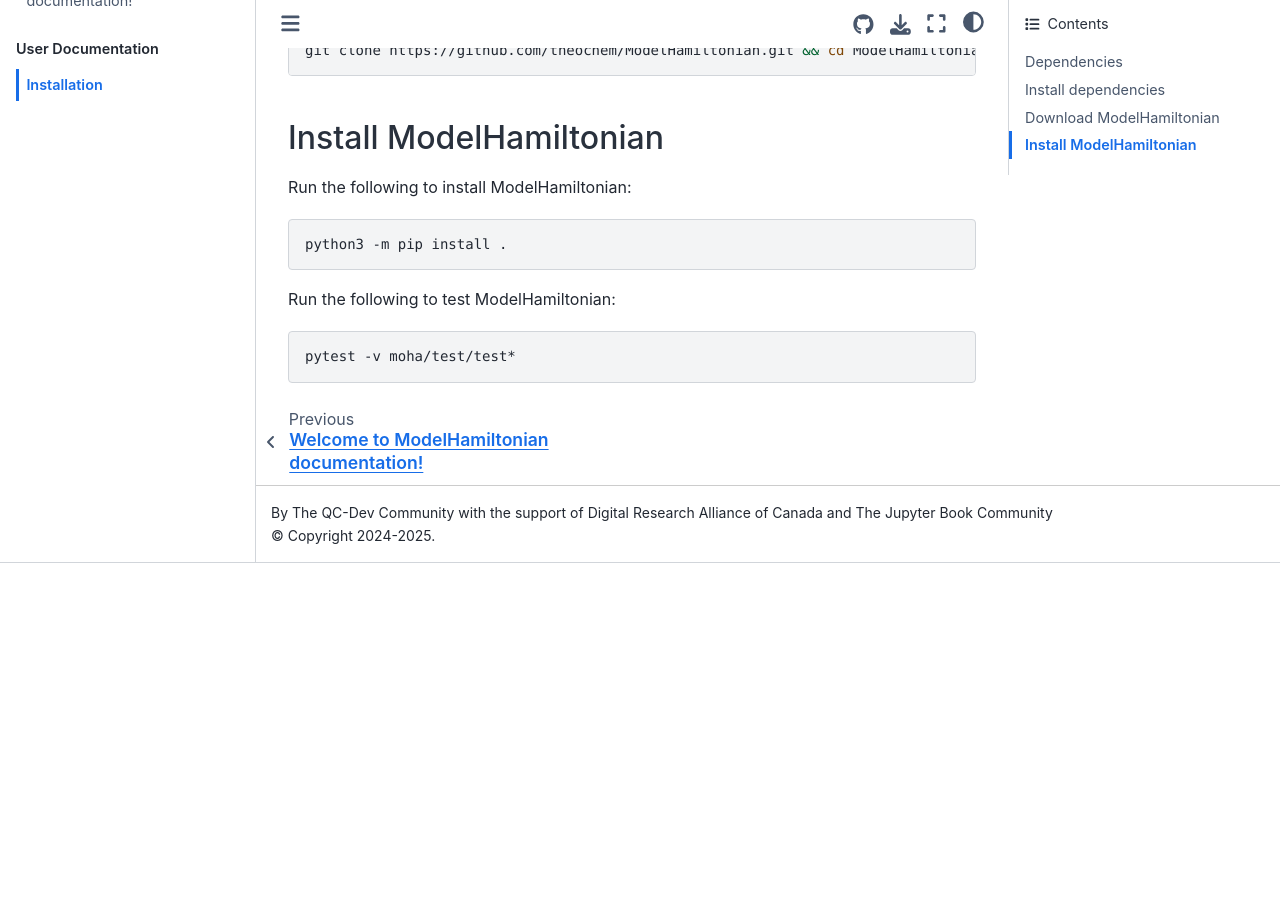
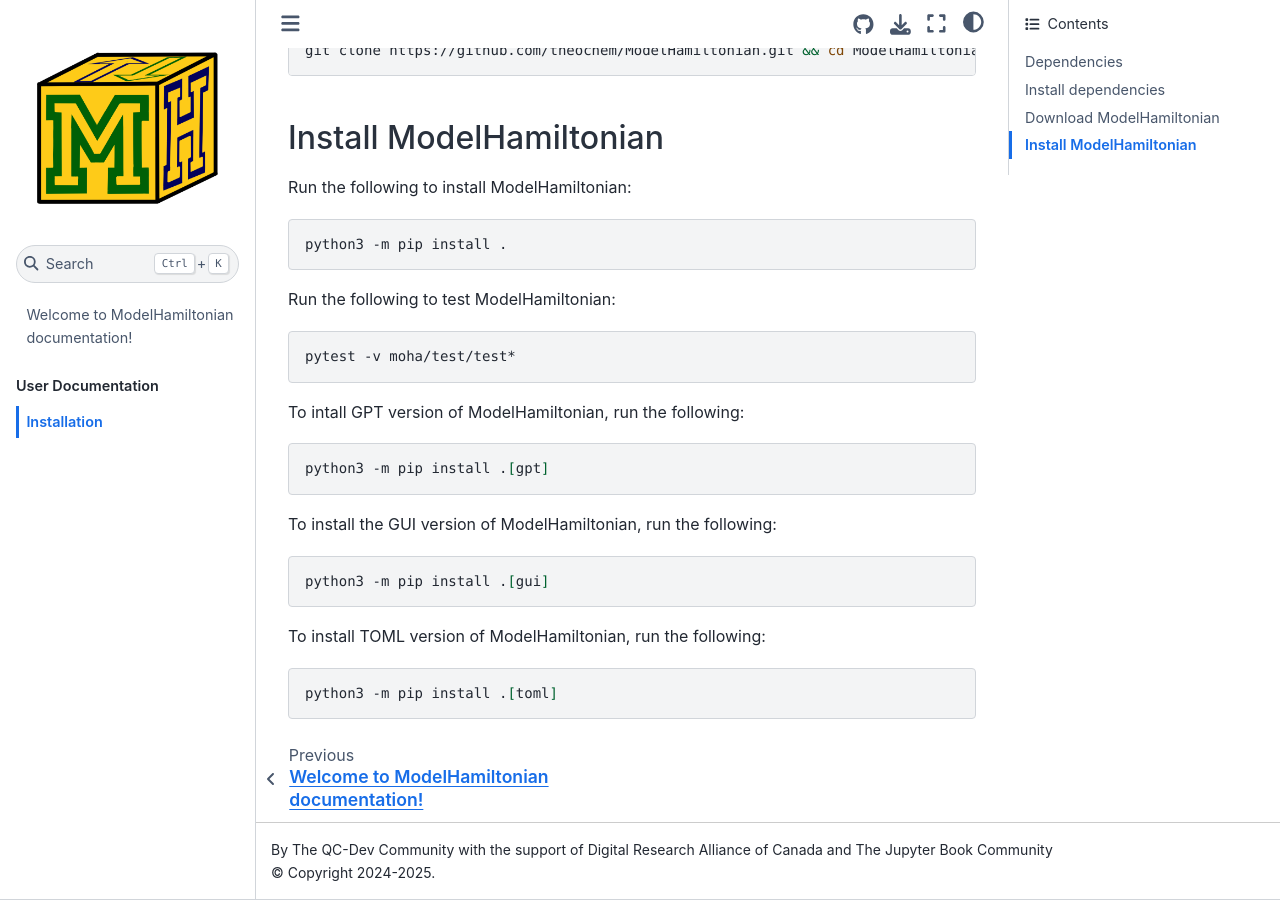
Before and after one commit to theochem/ModelHamiltonian, a Jupyter Book: the page built from website/install.rst, in a window 1280 px wide and 900 px high, scrolled down 730 px. Built offline with Jupyter Book 1.0.4 settings and Sphinx 7.4.7 and the Sphinx Book theme 1.1.4, drawn with Linux system fonts in a browser that asks for light colours; pages that are not in the unit, such as notebooks, are missing from menus; before the commit the page ends 1293 px from its top, so only the background shows below that.

Commit message:
Add installation instructions

```diff
--- a/website/install.rst
+++ b/website/install.rst
@@ -61,3 +61,21 @@
 .. code:: shell
 
     pytest -v moha/test/test*
+
+To intall GPT version of ModelHamiltonian, run the following:
+
+.. code:: shell
+
+    python3 -m pip install .[gpt]
+
+To install the GUI version of ModelHamiltonian, run the following:
+
+.. code:: shell
+
+    python3 -m pip install .[gui]
+
+To install TOML version of ModelHamiltonian, run the following:
+
+.. code:: shell
+
+    python3 -m pip install .[toml]
```
